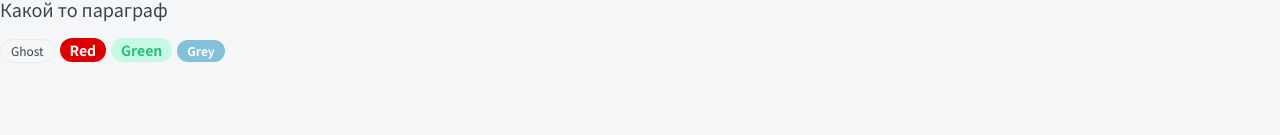
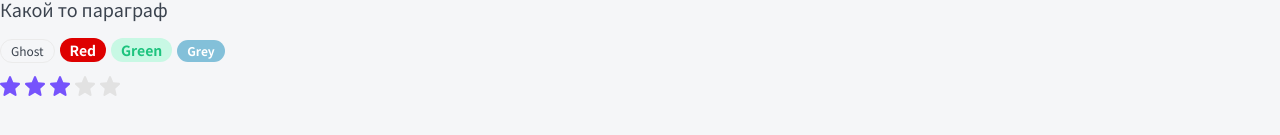
Before and after one commit to yarikmik/next_repo_training, a Next.js app in the folder top-app/: page / in a window 1280 px wide. Shown: the part 443-578 px from the top of the page. Built offline with nearby package versions, Linux system fonts and the light colour scheme.

Commit message:
addRating component

```diff
--- a/top-app/app/page.tsx
+++ b/top-app/app/page.tsx
@@ -1,7 +1,7 @@
 'use client';
 
 import styles from "./page.module.css";
-import { Button, Htag, P, Tag } from '@/components';
+import { Button, Htag, P, Rating, Tag } from '@/components';
 import Logo from '../public/vercel.svg';
 import { useEffect, useState } from 'react';
 
@@ -29,6 +29,7 @@
       <Tag size='m' color='red'>Red</Tag>
       <Tag size='m' color='green'>Green</Tag>
       <Tag size='s' color='grey' href='google.com'>Grey</Tag>
+      <Rating rating={3}/>
     </main>
   );
 }
--- /dev/null
+++ b/top-app/components/Rating/Rating.module.css
@@ -0,0 +1,7 @@
+.filled {
+	fill: var(--primary)
+}
+
+.star {
+	margin-right: 5px;
+}
--- /dev/null
+++ b/top-app/components/Rating/Rating.tsx
@@ -0,0 +1,35 @@
+'use client';
+
+import { RatingProps } from './Rating.props';
+import styles from './Rating.module.css';
+import cn from 'classnames';
+import StarIcon from './star.svg';
+import { useEffect, useState } from 'react';
+
+export const Rating = ({ isEditable = false, rating, setRating, ...props }: RatingProps): JSX.Element => {
+	const [ratingArray, setRatingArray] = useState<JSX.Element[]>(new Array(5).fill(<></>));
+
+	useEffect(() => {
+		constructRating(rating);
+	// eslint-disable-next-line react-hooks/exhaustive-deps
+	}, [rating]);
+
+	const constructRating = (currentRating: number) => {
+		const updatedArray = ratingArray.map((r: JSX.Element, i: number) => {
+			return (
+				<StarIcon key={'star-'+i}
+					className={cn(styles.star, {
+						[styles.filled]: i < currentRating
+					})}
+				/>
+			);
+		});
+		setRatingArray(updatedArray);
+	};
+
+	return (
+		<div {...props}>
+			{ratingArray.map((r, i) => (<span key={i}>{r}</span>))}
+		</div>
+	);
+};
--- a/top-app/components/index.ts
+++ b/top-app/components/index.ts
@@ -2,3 +2,4 @@
 export * from './Button/Button';
 export * from './P/P';
 export * from './Tag/Tag';
+export * from './Rating/Rating';
--- a/top-app/svg.d.ts
+++ b/top-app/svg.d.ts
@@ -1,4 +1,5 @@
 declare module "*.svg" {
+	import React from "react";
 	const content: React.FunctionComponent<React.SVGAttributes<SVGAElement>>;
 	export default content;
 }
--- a/top-app/tsconfig.json
+++ b/top-app/tsconfig.json
@@ -21,6 +21,6 @@
       "@/*": ["./*"]
     }
   },
-  "include": ["next-env.d.ts", "svg.d.ts", "**/*.ts", "**/*.tsx", ".next/types/**/*.ts"],
-  "exclude": ["node_modules"]
+  "include": ["svg.d.ts",  "**/*.ts", "**/*.tsx", ".next/types/**/*.ts"],
+  "exclude": ["node_modules", "next-env.d.ts"]
 }
```
Also changed, not shown: top-app/components/Rating/Rating.props.ts (added, +7 -0 lines), top-app/components/Rating/star.svg (added).
